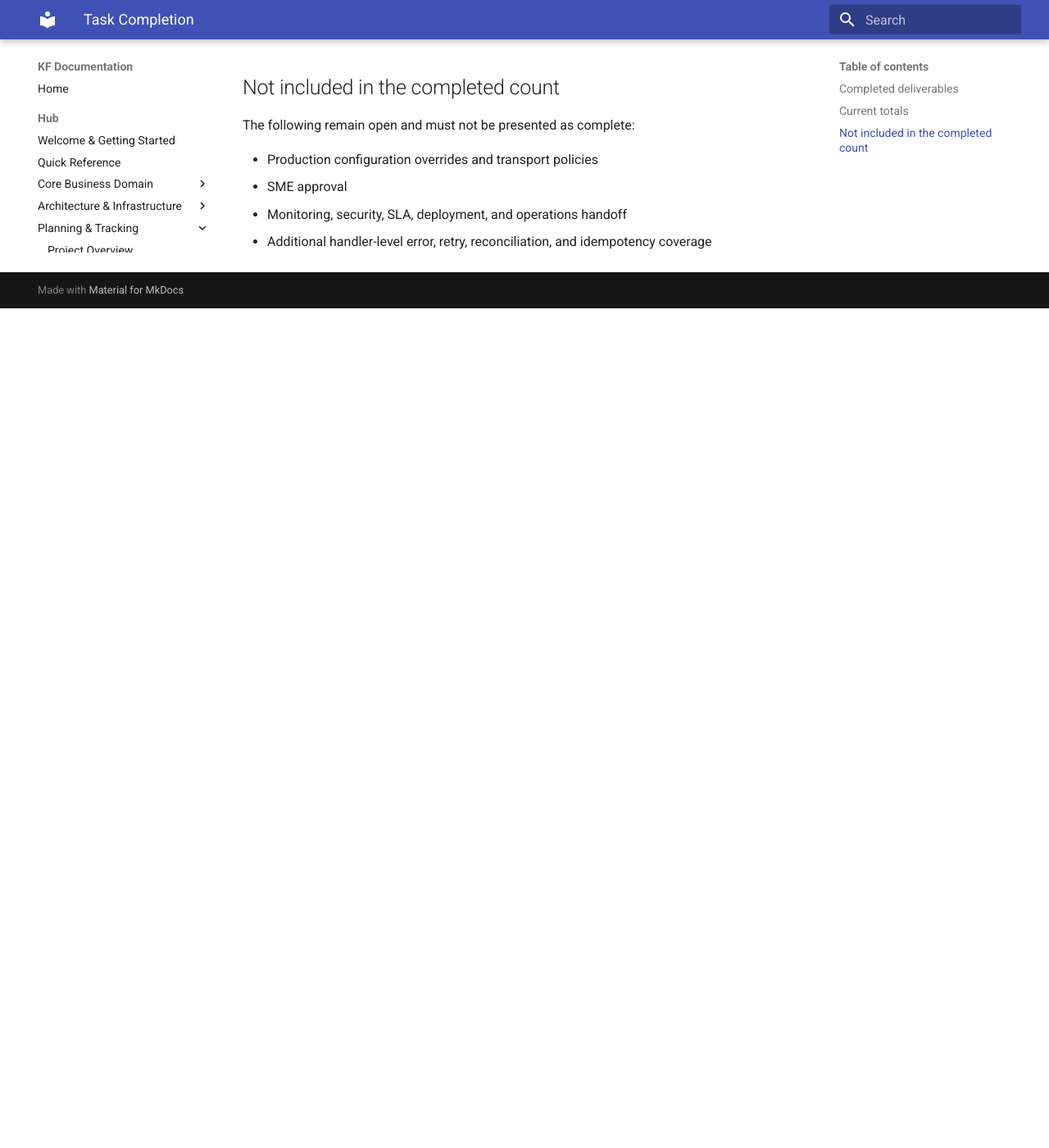
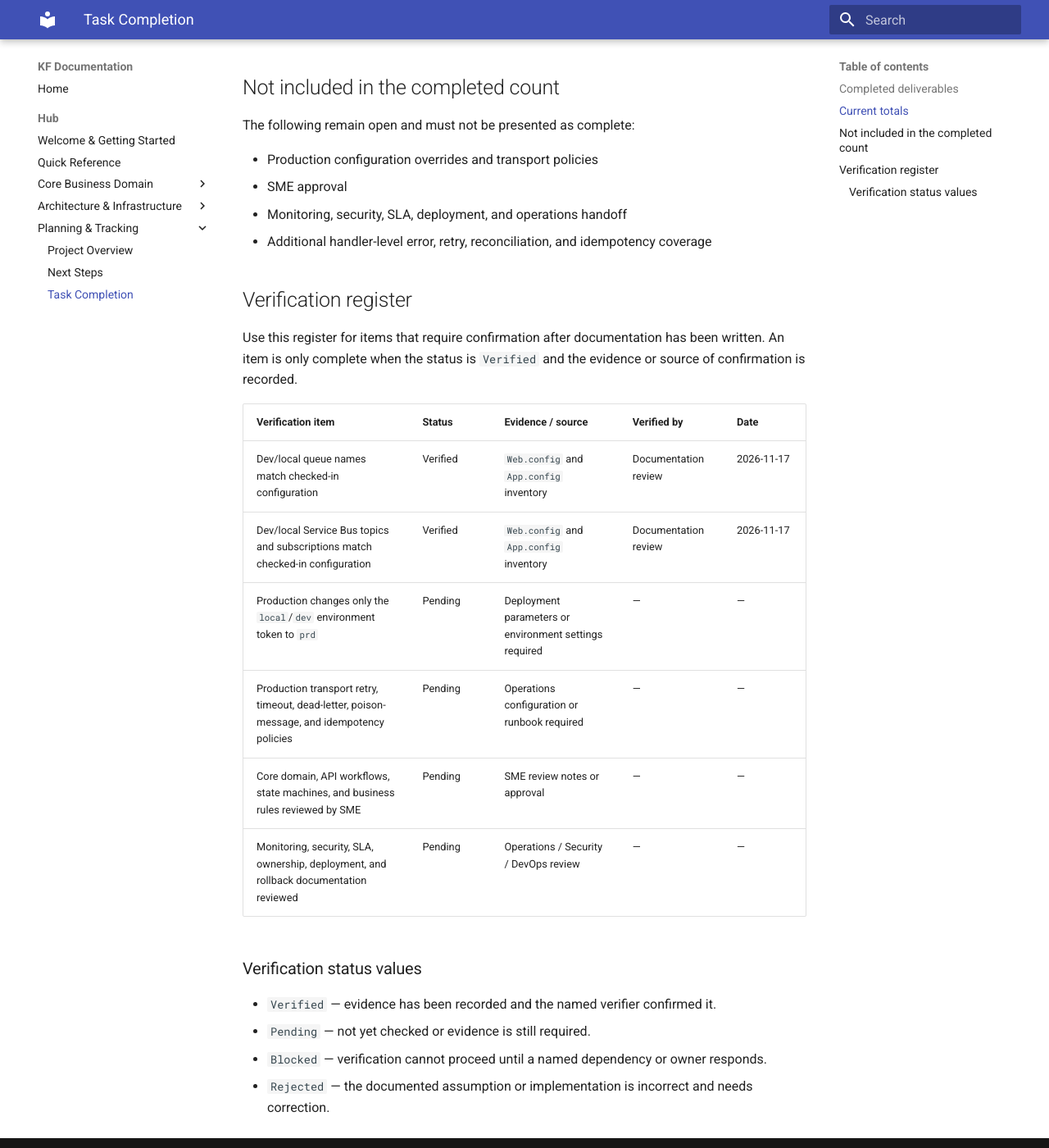
Before and after one commit to newportg/KF-Documentation, an MkDocs documentation site: the page built from Vault/projects/Hub/Planning & Tracking/TASK-COMPLETION-SUMMARY.md, in a window 1280 px wide and 1400 px high, scrolled down 1209 px. Shown: the whole window at 82% size. Built offline with MkDocs 1.6.1 and Material for MkDocs 9.7.7, drawn with Linux system fonts in a browser that asks for light colours; before the commit the page ends 1585 px from its top, so only the background shows below that.

Commit message:
fix: Add verification register details and update references in documentation

```diff
--- a/Vault/projects/Hub/Planning & Tracking/TASK-COMPLETION-SUMMARY.md
+++ b/Vault/projects/Hub/Planning & Tracking/TASK-COMPLETION-SUMMARY.md
@@ -32,3 +32,25 @@ The following remain open and must not be presented as complete:
 - SME approval
 - Monitoring, security, SLA, deployment, and operations handoff
 - Additional handler-level error, retry, reconciliation, and idempotency coverage
+
+## Verification register
+
+Use this register for items that require confirmation after documentation has
+been written. An item is only complete when the status is `Verified` and the
+evidence or source of confirmation is recorded.
+
+| Verification item | Status | Evidence / source | Verified by | Date |
+|---|---|---|---|---|
+| Dev/local queue names match checked-in configuration | Verified | `Web.config` and `App.config` inventory | Documentation review | 2026-11-17 |
+| Dev/local Service Bus topics and subscriptions match checked-in configuration | Verified | `Web.config` and `App.config` inventory | Documentation review | 2026-11-17 |
+| Production changes only the `local`/`dev` environment token to `prd` | Pending | Deployment parameters or environment settings required | — | — |
+| Production transport retry, timeout, dead-letter, poison-message, and idempotency policies | Pending | Operations configuration or runbook required | — | — |
+| Core domain, API workflows, state machines, and business rules reviewed by SME | Pending | SME review notes or approval | — | — |
+| Monitoring, security, SLA, ownership, deployment, and rollback documentation reviewed | Pending | Operations / Security / DevOps review | — | — |
+
+### Verification status values
+
+- `Verified` — evidence has been recorded and the named verifier confirmed it.
+- `Pending` — not yet checked or evidence is still required.
+- `Blocked` — verification cannot proceed until a named dependency or owner responds.
+- `Rejected` — the documented assumption or implementation is incorrect and needs correction.
```
Also changed, not shown: Vault/projects/Hub/Planning & Tracking/NEXT-STEPS.md (+1 -1 lines), Vault/projects/Hub/Planning & Tracking/README.md (+3 -0 lines), 1 other file.
